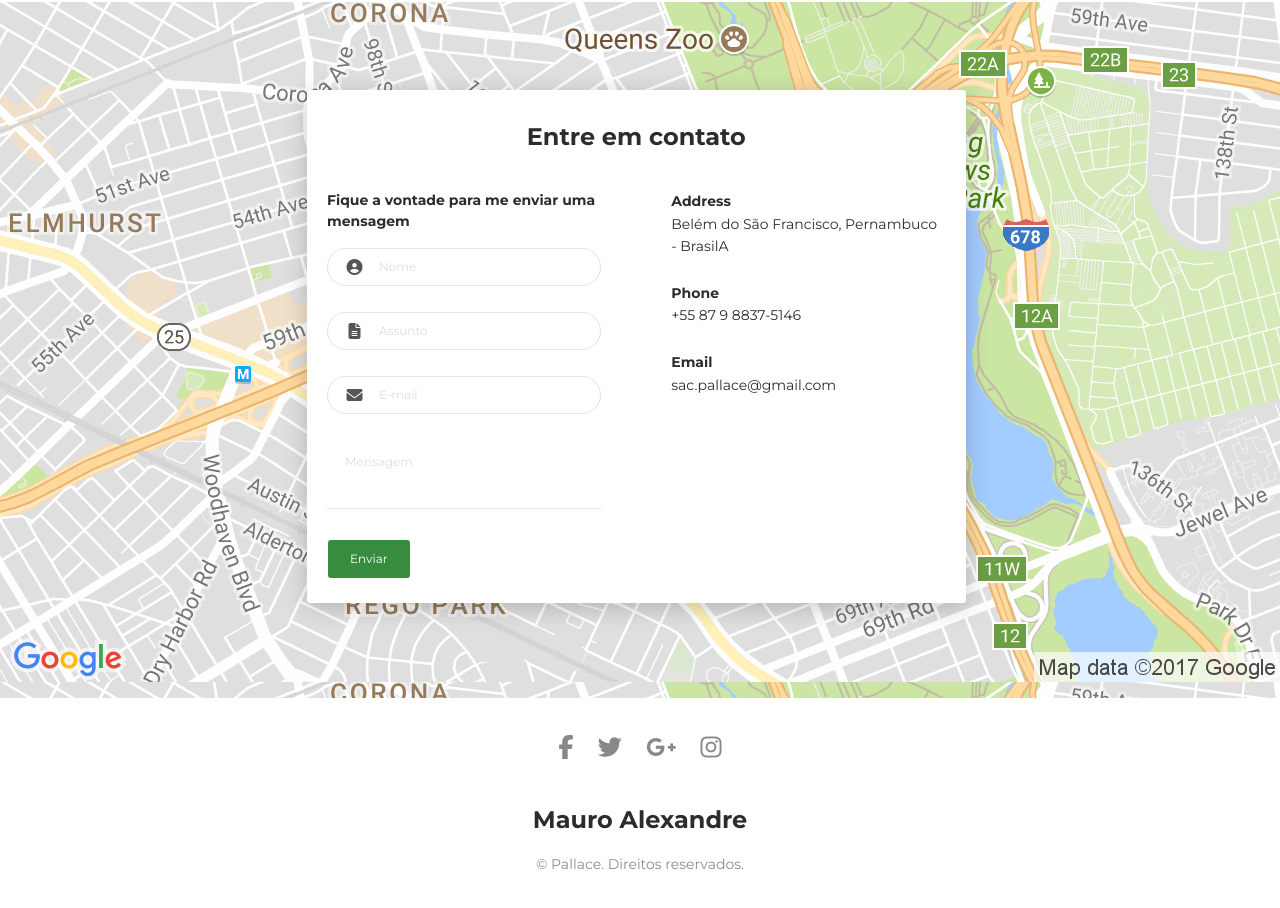
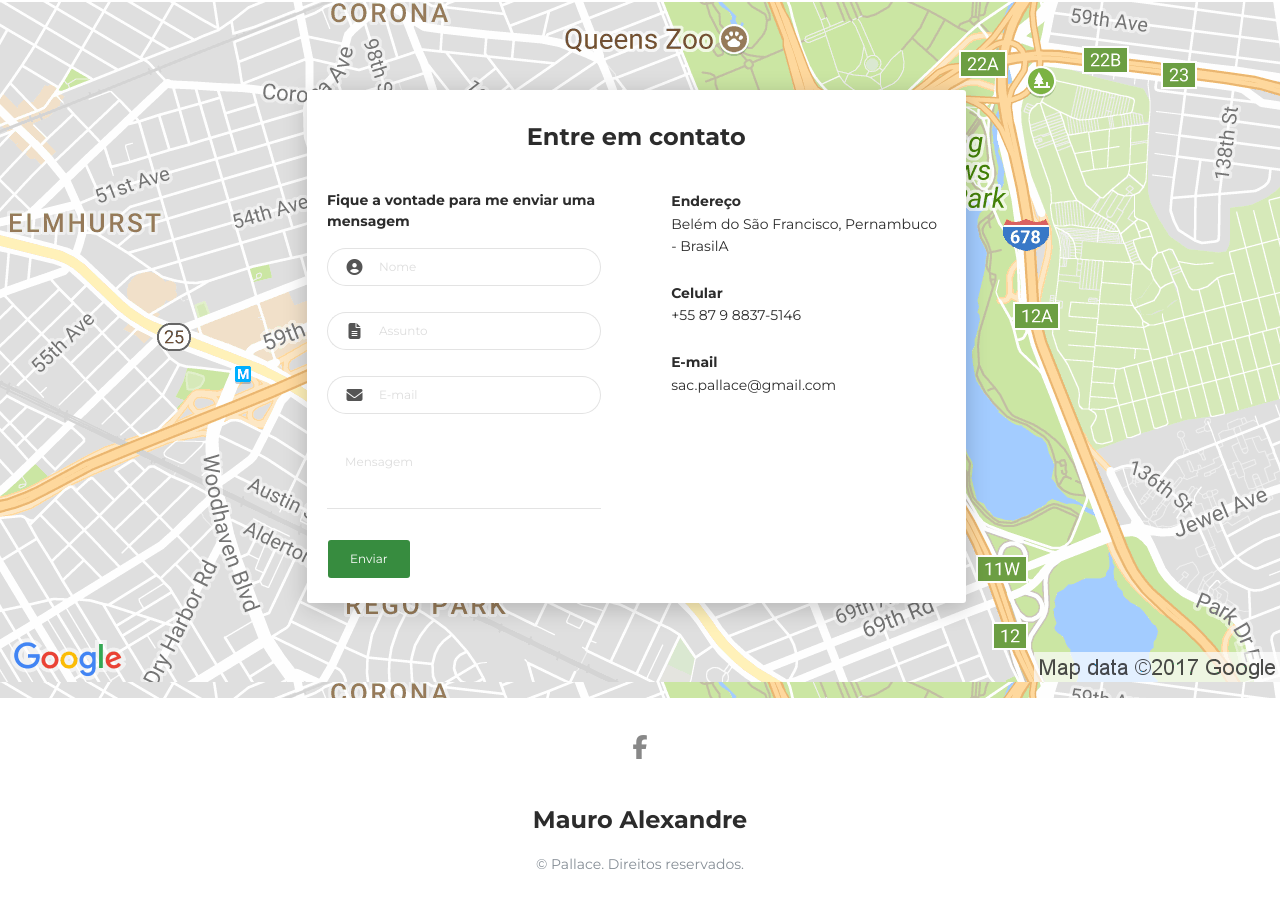
Before and after one commit to developerdevice/developerdevice.github.io, a plain HTML site: page index.html in a window 1280 px wide. Shown: the part 2667-3575 px from the top of the page. Drawn offline with Linux system fonts and the light colour scheme.

Commit message:
Update index.html

```diff
--- a/index.html
+++ b/index.html
@@ -154,7 +154,7 @@
         <div class="h4 text-center mb-4 title">Portfólio</div>
         <div class="nav-align-center">
           <ul class="nav nav-pills nav-pills-primary" role="tablist">
-            <p>Você pode visualizar meus projetos em andamento e finalizados diretamente no meu <a href="#">Github</a></p>
+            <p>Você pode visualizar meus projetos em andamento e finalizados diretamente no meu <a href="https://github.com/developerdevice">Github</a></p>
           </ul>
         </div>
       </div>
@@ -298,11 +298,11 @@
                 </div>
                 <div class="col-md-6">
                   <div class="card-body">
-                    <p class="mb-0"><strong>Address </strong></p>
+                    <p class="mb-0"><strong>Endereço </strong></p>
                     <p class="pb-2">Belém do São Francisco, Pernambuco - BrasilA</p>
-                    <p class="mb-0"><strong>Phone</strong></p>
+                    <p class="mb-0"><strong>Celular</strong></p>
                     <p class="pb-2">+55 87 9 8837-5146</p>
-                    <p class="mb-0"><strong>Email</strong></p>
+                    <p class="mb-0"><strong>E-mail</strong></p>
                     <p>sac.pallace@gmail.com</p>
                   </div>
                 </div>
@@ -316,7 +316,7 @@
 </div></div>
     </div>
     <footer class="footer">
-      <div class="container text-center"><a class="cc-facebook btn btn-link" href="#"><i class="fa fa-facebook fa-2x " aria-hidden="true"></i></a><a class="cc-twitter btn btn-link " href="#"><i class="fa fa-twitter fa-2x " aria-hidden="true"></i></a><a class="cc-google-plus btn btn-link" href="#"><i class="fa fa-google-plus fa-2x" aria-hidden="true"></i></a><a class="cc-instagram btn btn-link" href="#"><i class="fa fa-instagram fa-2x " aria-hidden="true"></i></a></div>
+      <div class="container text-center"><a class="cc-facebook btn btn-link" href="https://www.facebook.com/pallaceSolutions/"><i class="fa fa-facebook fa-2x " aria-hidden="true"></i></a></div>
       <div class="h4 title text-center">Mauro Alexandre</div>
       <div class="text-center text-muted">
         <p>&copy; Pallace. Direitos reservados.</p>
```
